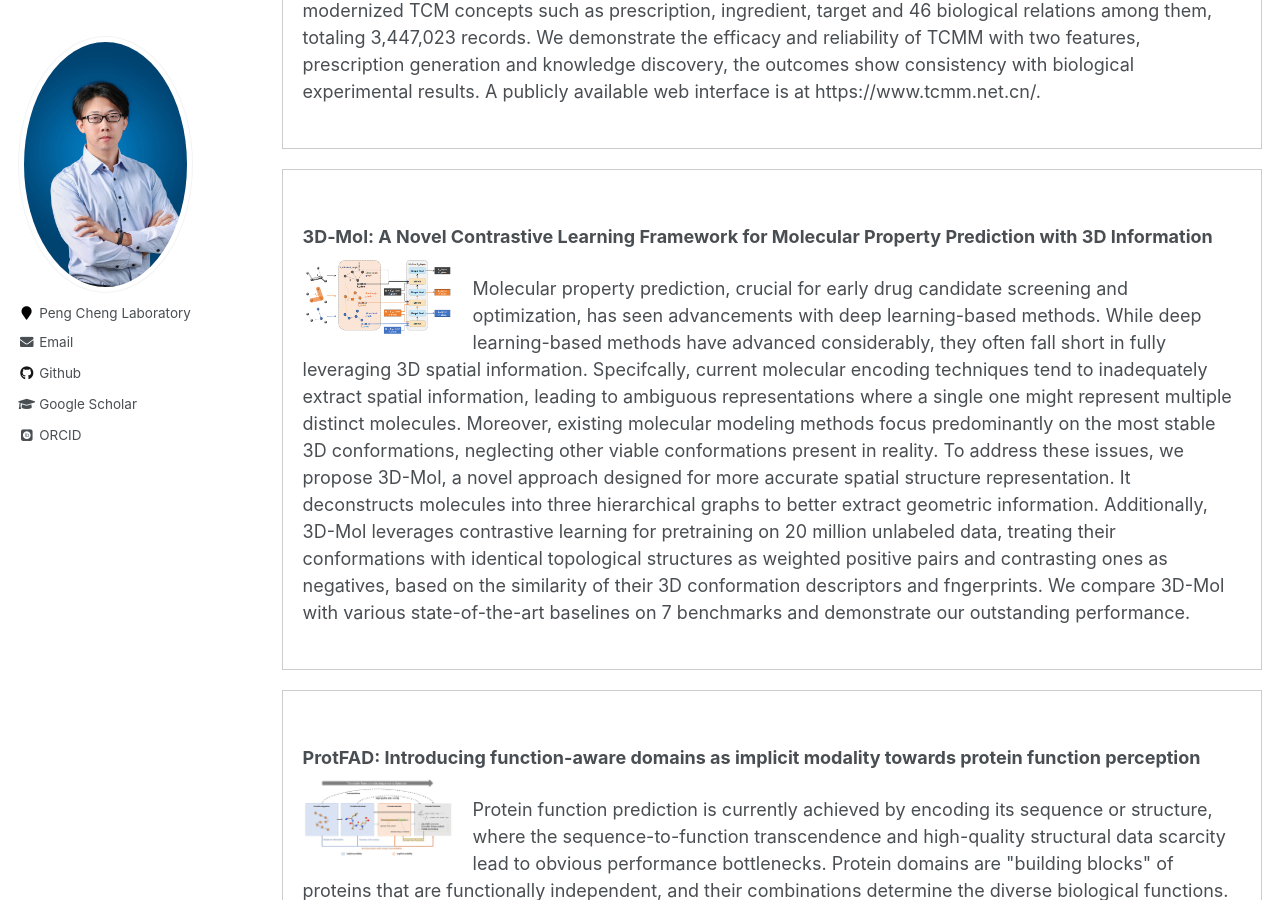
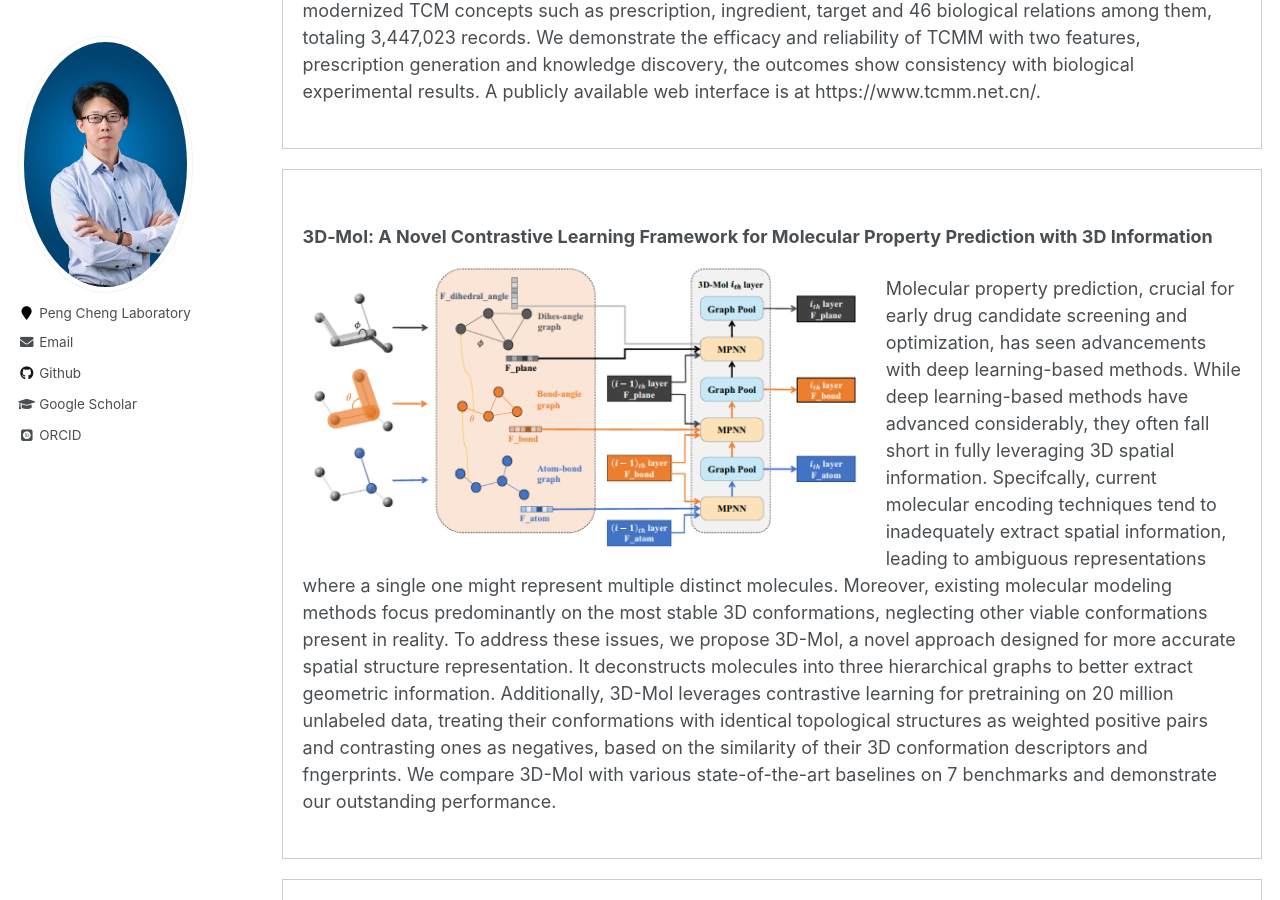
Before and after one commit to zhixiang-ren/zhixiang-ren.github.io, a Jekyll site: the page built from _pages/Research.html, in a window 1280 px wide and 900 px high, scrolled down 1099 px. Built offline with Jekyll 4.4.1, drawn with Linux system fonts in a browser that asks for light colours; some web fonts are replaced.

Commit message:
Update Research.html

```diff
--- a/_pages/Research.html
+++ b/_pages/Research.html
@@ -41,7 +41,7 @@ author_profile: true
     <div style="display: flex;">
       <div>
         <!-- 图片部分，使用 float 来让图片浮动在文字左边 -->
-        <img src="/images/paper2.png" alt="Paper 2 Image" style="float: left; width: 150px; height: auto; margin-right: 20px; margin-bottom: 10px;">
+        <img src="/images/paper2.png" alt="Paper 2 Image" style="float: left; width: 60%; height: auto; margin-right: 20px; margin-bottom: 0px;">
         <!-- 论文描述，文字会自然环绕图片 -->
         <p>
           Molecular property prediction, crucial for early drug candidate screening and optimization, has seen advancements with deep learning-based methods.
@@ -63,7 +63,7 @@ author_profile: true
     <div style="display: flex;">
       <div>
         <!-- 图片部分，使用 float 来让图片浮动在文字左边 -->
-        <img src="/images/paper3.png" alt="Paper 3 Image" style="float: left; width: 150px; height: auto; margin-right: 20px; margin-bottom: 10px;">
+        <img src="/images/paper3.png" alt="Paper 3 Image" style="float: left; width: 60%; height: auto; margin-right: 20px; margin-bottom: 0px;">
         <!-- 论文描述，文字会自然环绕图片 -->
         <p>
           Protein function prediction is currently achieved by encoding its sequence or structure, where the sequence-to-function transcendence and high-quality structural data scarcity lead to obvious performance bottlenecks.
@@ -84,7 +84,7 @@ author_profile: true
     <div style="display: flex;">
       <div>
         <!-- 图片部分，使用 float 来让图片浮动在文字左边 -->
-        <img src="/images/paper4.png" alt="Paper 4 Image" style="float: left; width: 150px; height: auto; margin-right: 20px; margin-bottom: 10px;">
+        <img src="/images/paper4.png" alt="Paper 4 Image" style="float: left; width: 60%; height: auto; margin-right: 20px; margin-bottom: 0px;">
         <!-- 论文描述，文字会自然环绕图片 -->
         <p>
           Language models pretrained by self-supervised learning (SSL) have been widely utilized to study protein sequences, while few models were developed for genomic sequences and were limited to single species.
@@ -105,7 +105,7 @@ author_profile: true
     <div style="display: flex;">
       <div>
         <!-- 图片部分，使用 float 来让图片浮动在文字左边 -->
-        <img src="/images/paper5.png" alt="Paper 5 Image" style="float: left; width: 150px; height: auto; margin-right: 20px; margin-bottom: 10px;">
+        <img src="/images/paper5.png" alt="Paper 5 Image" style="float: left; width: 60%; height: auto; margin-right: 20px; margin-bottom: 0px;">
         <!-- 论文描述，文字会自然环绕图片 -->
         <p>
           The task of chemical reaction predictions (CRPs) plays a pivotal role in advancing drug discovery and material science.
@@ -126,7 +126,7 @@ author_profile: true
     <div style="display: flex;">
       <div>
         <!-- 图片部分，使用 float 来让图片浮动在文字左边 -->
-        <img src="/images/paper6.png" alt="Paper 6 Image" style="float: left; width: 150px; height: auto; margin-right: 20px; margin-bottom: 10px;">
+        <img src="/images/paper6.png" alt="Paper 6 Image" style="float: left; width: 60%; height: auto; margin-right: 20px; margin-bottom: 0px;">
         <!-- 论文描述，文字会自然环绕图片 -->
         <p>
           Cytokines are small protein molecules that exhibit potent immunoregulatory properties, which are known as the essential components of the tumor immune microenvironment (TIME).
@@ -147,7 +147,7 @@ author_profile: true
     <div style="display: flex;">
       <div>
         <!-- 图片部分，使用 float 来让图片浮动在文字左边 -->
-        <img src="/images/paper7.png" alt="Paper 7 Image" style="float: left; width: 150px; height: auto; margin-right: 20px; margin-bottom: 10px;">
+        <img src="/images/paper7.png" alt="Paper 7 Image" style="float: left; width: 60%; height: auto; margin-right: 20px; margin-bottom: 0px;">
         <!-- 论文描述，文字会自然环绕图片 -->
         <p>
           Large language models have made significant strides in natural language processing, enabling innovative applications in molecular science by processing textual representations of molecules.
@@ -167,7 +167,7 @@ author_profile: true
     <div style="display: flex;">
       <div>
         <!-- 图片部分，使用 float 来让图片浮动在文字左边 -->
-        <img src="/images/paper8.png" alt="Paper 8 Image" style="float: left; width: 150px; height: auto; margin-right: 20px; margin-bottom: 10px;">
+        <img src="/images/paper8.png" alt="Paper 8 Image" style="float: left; width: 60%; height: auto; margin-right: 20px; margin-bottom: 0px;">
         <!-- 论文描述，文字会自然环绕图片 -->
         <p>
           Analyzing the drug response at the cellular level is crucial for identifying biomarkers and understanding the mechanisms of resistance.
@@ -200,7 +200,7 @@ author_profile: true
     <div style="display: flex;">
       <div>
         <!-- 图片部分，使用 float 来让图片浮动在文字左边 -->
-        <img src="/images/paper9.png" alt="Paper 9 Image" style="float: left; width: 150px; height: auto; margin-right: 20px; margin-bottom: 10px;">
+        <img src="/images/paper9.png" alt="Paper 9 Image" style="float: left; width: 60%; height: auto; margin-right: 20px; margin-bottom: 0px;">
         <!-- 论文描述，文字会自然环绕图片 -->
         <p>
           The detection of Extreme Mass Ratio Inspirals (EMRIs) is intricate due to their complex waveforms, extended duration, and low signal-to-noise ratio (SNR), making them more challenging to be identified compared to compact binary coalescences.
@@ -220,7 +220,7 @@ author_profile: true
     <div style="display: flex;">
       <div>
         <!-- 图片部分，使用 float 来让图片浮动在文字左边 -->
-        <img src="/images/paper10.png" alt="Paper 10 Image" style="float: left; width: 150px; height: auto; margin-right: 20px; margin-bottom: 10px;">
+        <img src="/images/paper10.png" alt="Paper 10 Image" style="float: left; width: 60%; height: auto; margin-right: 20px; margin-bottom: 0px;">
         <!-- 论文描述，文字会自然环绕图片 -->
         <p>
           Space-based gravitational wave (GW) detection is one of the most anticipated GW detection projects in the next decade, which promises to detect abundant compact binary systems.
@@ -239,7 +239,7 @@ author_profile: true
     <div style="display: flex;">
       <div>
         <!-- 图片部分，使用 float 来让图片浮动在文字左边 -->
-        <img src="/images/paper11.png" alt="Paper 11 Image" style="float: left; width: 150px; height: auto; margin-right: 20px; margin-bottom: 10px;">
+        <img src="/images/paper11.png" alt="Paper 11 Image" style="float: left; width: 60%; height: auto; margin-right: 20px; margin-bottom: 0px;">
         <!-- 论文描述，文字会自然环绕图片 -->
         <p>
           With the advent of gravitational-wave astronomy and the discovery of more compact binary coalescences, data quality improvement techniques are desired to handle the complex and overwhelming noise in gravitational wave (GW) observational data.
@@ -259,7 +259,7 @@ author_profile: true
     <div style="display: flex;">
       <div>
         <!-- 图片部分，使用 float 来让图片浮动在文字左边 -->
-        <img src="/images/paper12.png" alt="Paper 12 Image" style="float: left; width: 150px; height: auto; margin-right: 20px; margin-bottom: 10px;">
+        <img src="/images/paper12.png" alt="Paper 12 Image" style="float: left; width: 60%; height: auto; margin-right: 20px; margin-bottom: 0px;">
         <!-- 论文描述，文字会自然环绕图片 -->
         <p>
           Gravitational wave (GW) astronomy has opened new frontiers in understanding the cosmos, while the integration of artificial intelligence (AI) in science promises to revolutionize data analysis methodologies.
@@ -277,7 +277,7 @@ author_profile: true
     <div style="display: flex;">
       <div>
         <!-- 图片部分，使用 float 来让图片浮动在文字左边 -->
-        <img src="/images/paper13.png" alt="Paper 13 Image" style="float: left; width: 150px; height: auto; margin-right: 20px; margin-bottom: 10px;">
+        <img src="/images/paper13.png" alt="Paper 13 Image" style="float: left; width: 60%; height: auto; margin-right: 20px; margin-bottom: 0px;">
         <!-- 论文描述，文字会自然环绕图片 -->
         <p>
           The direct observation of gravitational waves (GWs) opens a new window for exploring new physics from quanta to cosmos and provides a new tool for probing the evolution of universe.
@@ -303,7 +303,7 @@ author_profile: true
     <div style="display: flex;">
       <div>
         <!-- 图片部分，使用 float 来让图片浮动在文字左边 -->
-        <img src="/images/paper14.png" alt="Paper 14 Image" style="float: left; width: 150px; height: auto; margin-right: 20px; margin-bottom: 10px;">
+        <img src="/images/paper14.png" alt="Paper 14 Image" style="float: left; width: 60%; height: auto; margin-right: 20px; margin-bottom: 0px;">
         <!-- 论文描述，文字会自然环绕图片 -->
         <p>
           Space-based gravitational wave (GW) detectors will be able to observe signals from sources that are otherwise nearly impossible from current ground-based detection.
@@ -323,7 +323,7 @@ author_profile: true
     <div style="display: flex;">
       <div>
         <!-- 图片部分，使用 float 来让图片浮动在文字左边 -->
-        <img src="/images/paper15.png" alt="Paper 15 Image" style="float: left; width: 150px; height: auto; margin-right: 20px; margin-bottom: 10px;">
+        <img src="/images/paper15.png" alt="Paper 15 Image" style="float: left; width: 60%; height: auto; margin-right: 20px; margin-bottom: 0px;">
         <!-- 论文描述，文字会自然环绕图片 -->
         <p>
           Extracting knowledge from high-dimensional data has been notoriously difficult, primarily due to the so-called “curse of dimensionality” and the complex joint distributions of these dimensions.
```
